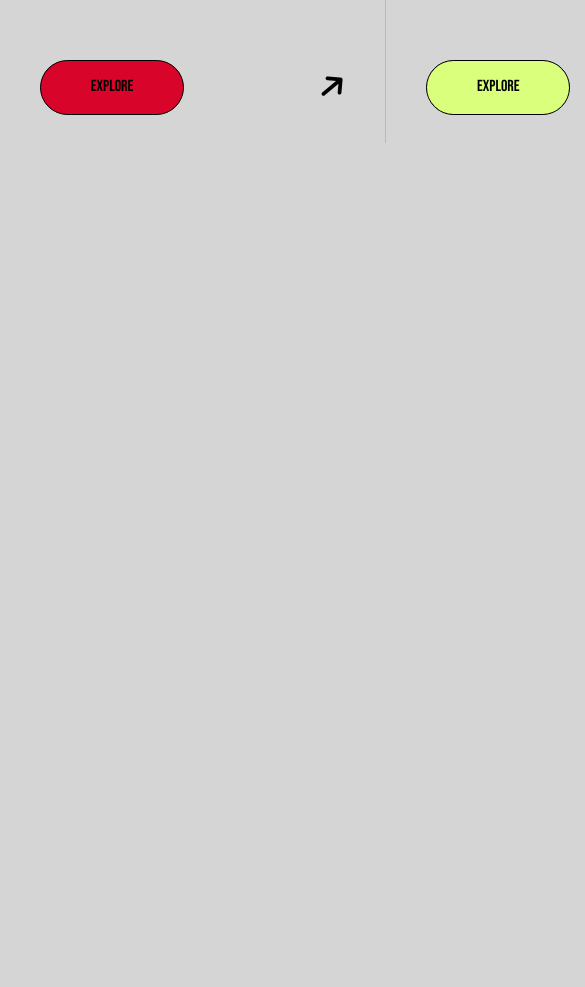
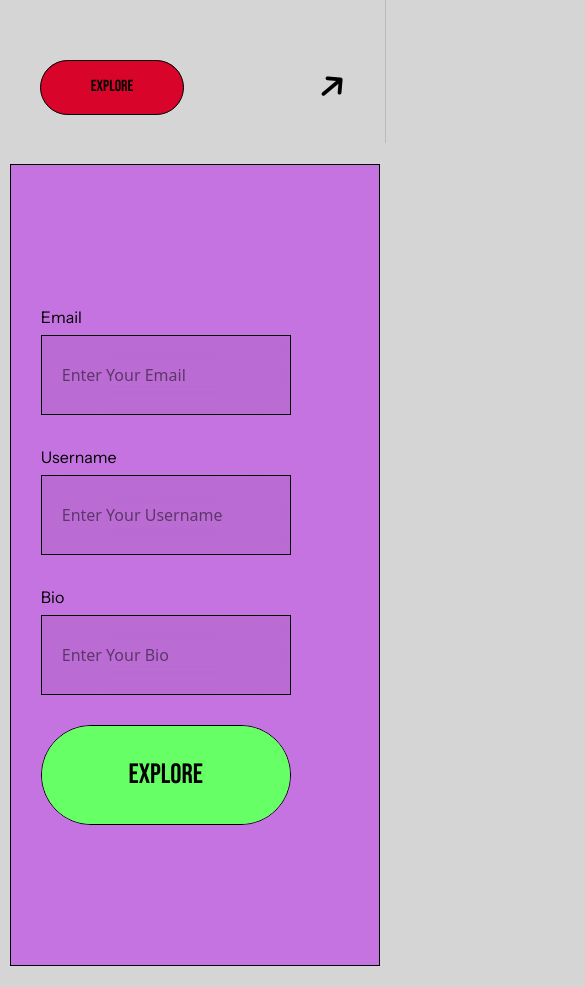
Before and after one commit to vishiArch/veronique2.0, a plain HTML site: page index.html in a window 390 px wide. Shown: the part 1967-2954 px from the top of the page, 585 px wide, since content can reach past the window. Before the commit the page ends 2110 px from the top, so only its background shows below. Drawn offline with nearby package versions, Linux system fonts and the light colour scheme.

Commit message:
veronique

```diff
--- a/index.html
+++ b/index.html
@@ -58,7 +58,7 @@
         <h1 class="font-bebas-neue text-[80px] text-center leading-[70px]">Designing Brands.<br> Defining Visual
             Identity.</h1>
         <button
-            class="font-bebas-neue h-[6.5vh] w-[144px] rounded-full border cursor-pointer relative overflow-hidden bg-[#000000] text-ghostwhite group">
+            class="font-bebas-neue h-[40px] w-[144px] rounded-full border cursor-pointer relative overflow-hidden bg-[#000000] text-ghostwhite group">
             <span class="relative z-10 transition-colors duration-400 group-hover:text-white">
                 Explore
             </span>
@@ -67,7 +67,7 @@
         </button>
 
         <img src="assets_task_01jtzc6kf2fsktgm5zvxdkcwjc_1746957267_img_2.webp"
-            class="h-[57vh] relative left-[10px] object-cover">
+            class="h-[67vh] relative left-[10px] object-cover">
     </div>
 </div>
 <!-- pageTwo code -->
@@ -152,6 +152,38 @@
         </div>
     </div>
 </div>
+<div class="pageFour h-screen w-full flex items-center justify-center">
+    <div class="contact h-[95%] w-[95%] flex">
+        <div class="containerOne h-full w-[50%] flex flex-col gap-[30px] justify-center px-[30px] bg-[#C573E0]">
+            <div class="email flex flex-col gap-[6px]">
+                <p class="font-instrument-sans">Email</p>
+                <input type="email" name="" placeholder="Enter Your Email" id="" class="h-[65px] w-[400px] ">
+            </div>
+            <div class="username flex flex-col gap-[6px]">
+                <p class="font-instrument-sans">Username</p>
+                <input type="email" name="" placeholder="Enter Your Username" id="" class="h-[65px] w-[400px]  ">
+            </div>
+            <div class="bio flex flex-col gap-[6px]">
+                <p class="font-instrument-sans">Bio</p>
+                <input type="text" name="" placeholder="Enter Your Bio" id="" class="h-[100px] w-[400px]  ">
+            </div>
+            <button
+                class="bigButton font-bebas-neue h-[100px] w-[400px] rounded-full border cursor-pointer relative overflow-hidden bg-[#000000] text-ghostwhite group">
+                <span class="relative z-10 transition-colors duration-400 group-hover:text-white text-[28px]">
+                    Explore
+                </span>
+                <span
+                    class="absolute inset-0 -left-[10%] w-[120%] h-full bg-[#66ff66] transform skew-x-[30deg] transition-transform duration-400 ease-[cubic-bezier(0.3,1,0.8,1)] group-hover:translate-x-full z-0"></span>
+            </button>
+        </div>
+        <div class="containerTwo h-full w-[50%] bg-[#844BF8] flex items-center justify-center">
+            <span class="font-instrument-sans text-[40px] text-white leading-[45px]">We turn bold ideas<br> into
+                unforgettable brand<br> experiences through<br> strategic design, visual<br> storytelling, and<br>
+                creativity that makes<br>your audience feel<br> something real.
+            </span>
+        </div>
+    </div>
+</div>
 <script src="script.js"></script>
 </body>
 
--- a/style.css
+++ b/style.css
@@ -17,18 +17,61 @@
     .line3 {
         width: 50vw;
     }
-
     .pageThree .navtwo h1 {
         font-size: 53px;
     }
-
-    .proj {
+    .project{
+        overflow-x: scroll;
+    }
+    .contact {
         flex-direction: column;
     }
-}
-.cursor{
+    .containerOne {
+        height: 100%;
+        width: 100%;
+    }
+
+    input {
+        height: 80px;
+        width: 250px;
+    }
+
+    .bigButton {
+        height: 100px;
+        width: 250px;
+    }
+
+    .containerTwo {
+       display: none;
+    }
+
+.cursor {
     transform: translate(-50%, -50%);
     pointer-events: none;
     display: none;
     filter: blur(20px);
 }
+
+input {
+    border: 1px solid black;
+    padding-left: 20px;
+    background: rgba(0, 0, 0, 0.053);
+    backdrop-filter: blur(30px);
+    outline: none;
+}
+
+.containerOne {
+    border: 1px solid black;
+}
+
+.containerTwo {
+    border-top: 1px solid black;
+    border-right: 1px solid black;
+    border-bottom: 1px solid black;
+}
+
+.bigButton {
+    border: 1px solid black;
+    background: rgba(0, 0, 0, 0.053);
+    backdrop-filter: blur(30px);
+}
```
